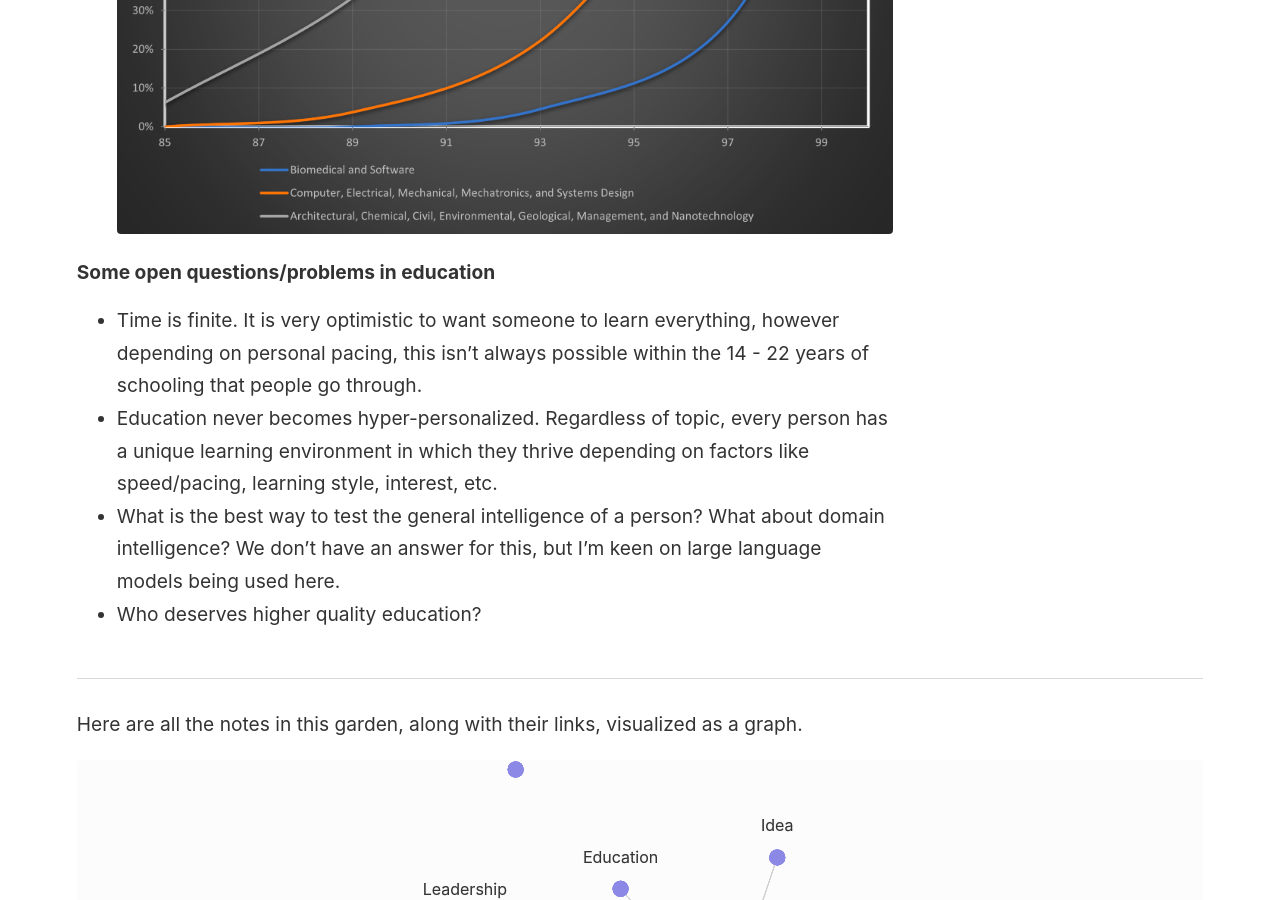
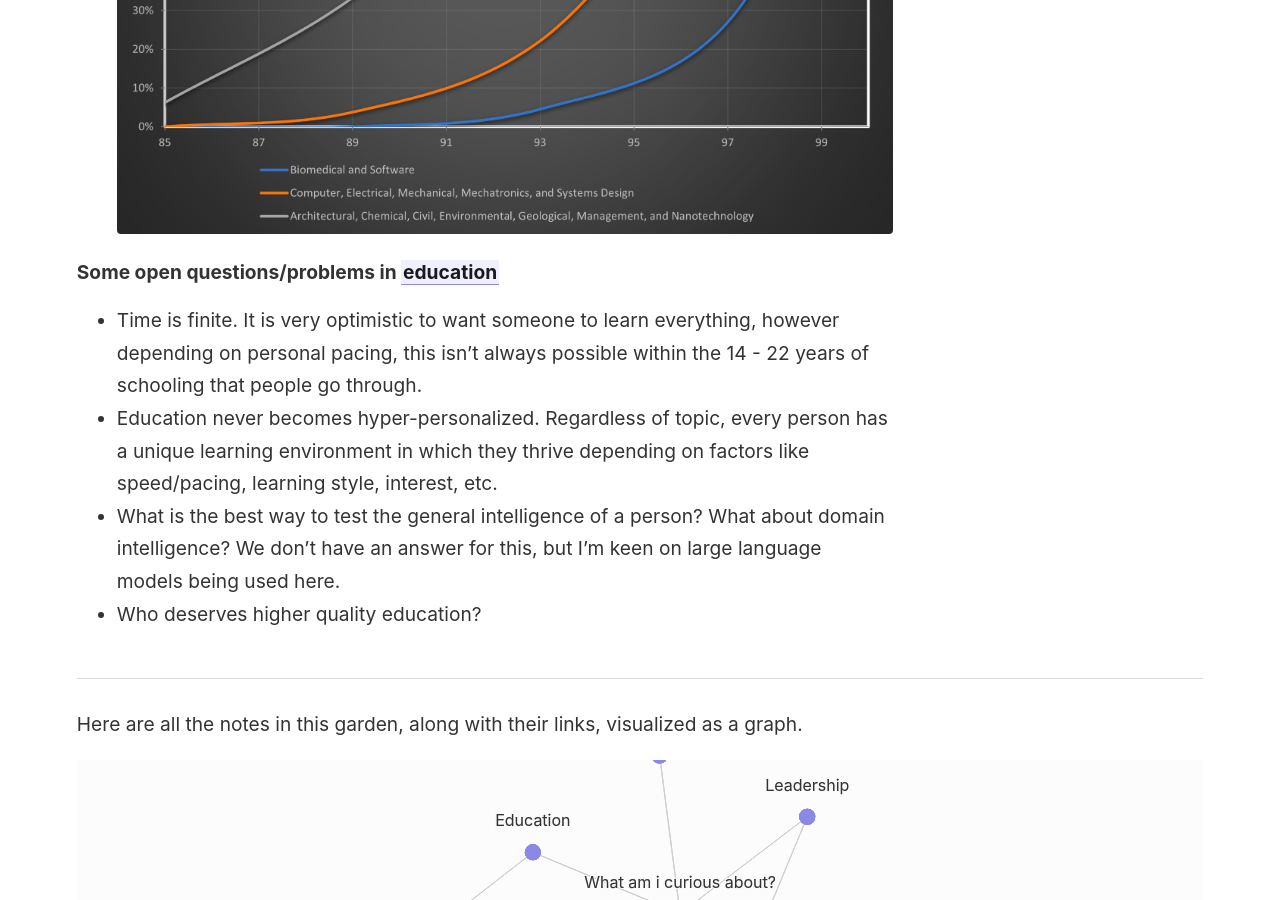
Before and after one commit to KrishKrosh/digital-garden, a Jekyll site: the page built from _notes/Taking AP Classes.md, in a window 1280 px wide and 900 px high, scrolled down 4541 px. Built offline with Jekyll 4.4.1, drawn with Linux system fonts in a browser that asks for light colours.

```diff
--- a/_notes/Taking AP Classes.md
+++ b/_notes/Taking AP Classes.md
@@ -79,7 +79,7 @@ Teach in depth and mark easily. I can think of some who already do this. I will
 
   <img src="/assets/uw-admissions.png"/>
 
-#### Some open questions/problems in education
+#### Some open questions/problems in [[education]]
 - Time is finite. It is very optimistic to want someone to learn everything, however depending on personal pacing, this isn't always possible within the 14 - 22 years of schooling that people go through.
 - Education never becomes hyper-personalized. Regardless of topic, every person has a unique learning environment in which they thrive depending on factors like speed/pacing, learning style, interest, etc.
 - What is the best way to test the general intelligence of a person? What about domain intelligence? We don't have an answer for this, but I'm keen on large language models being used here.
```
